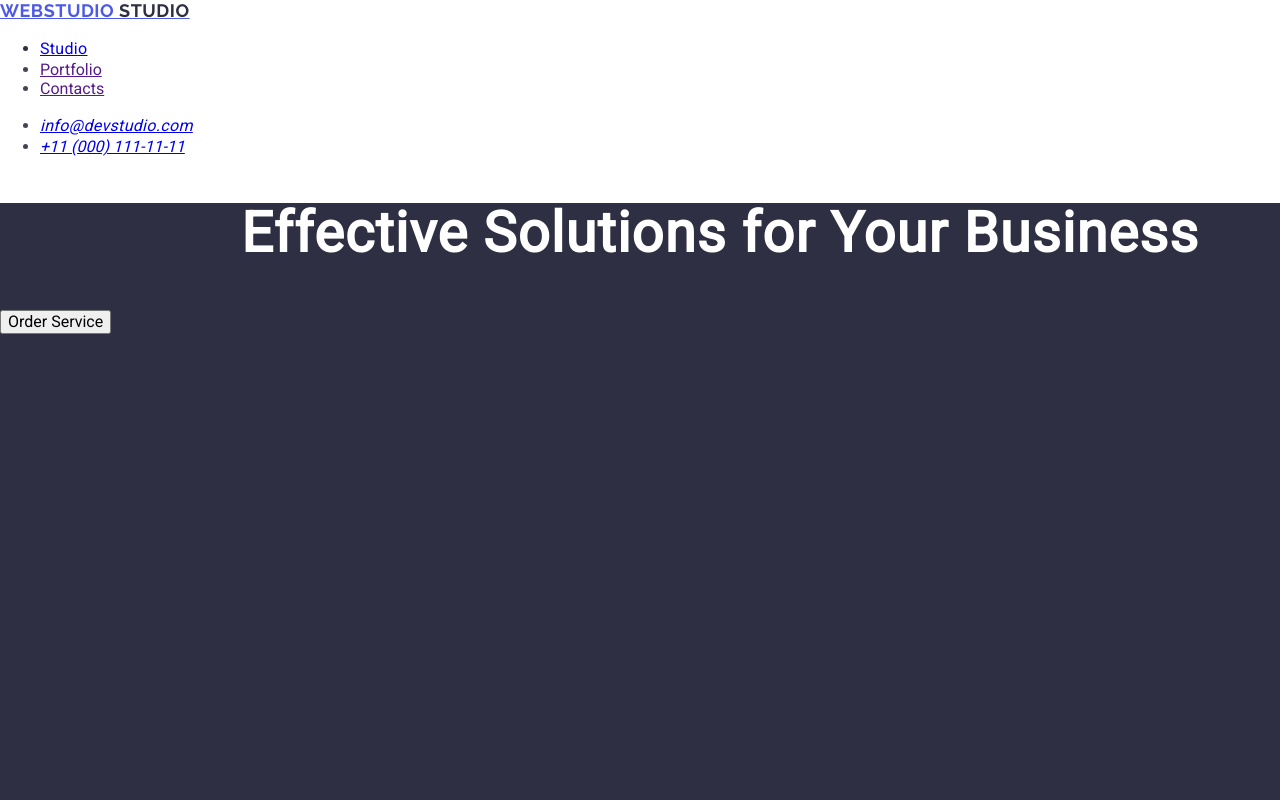
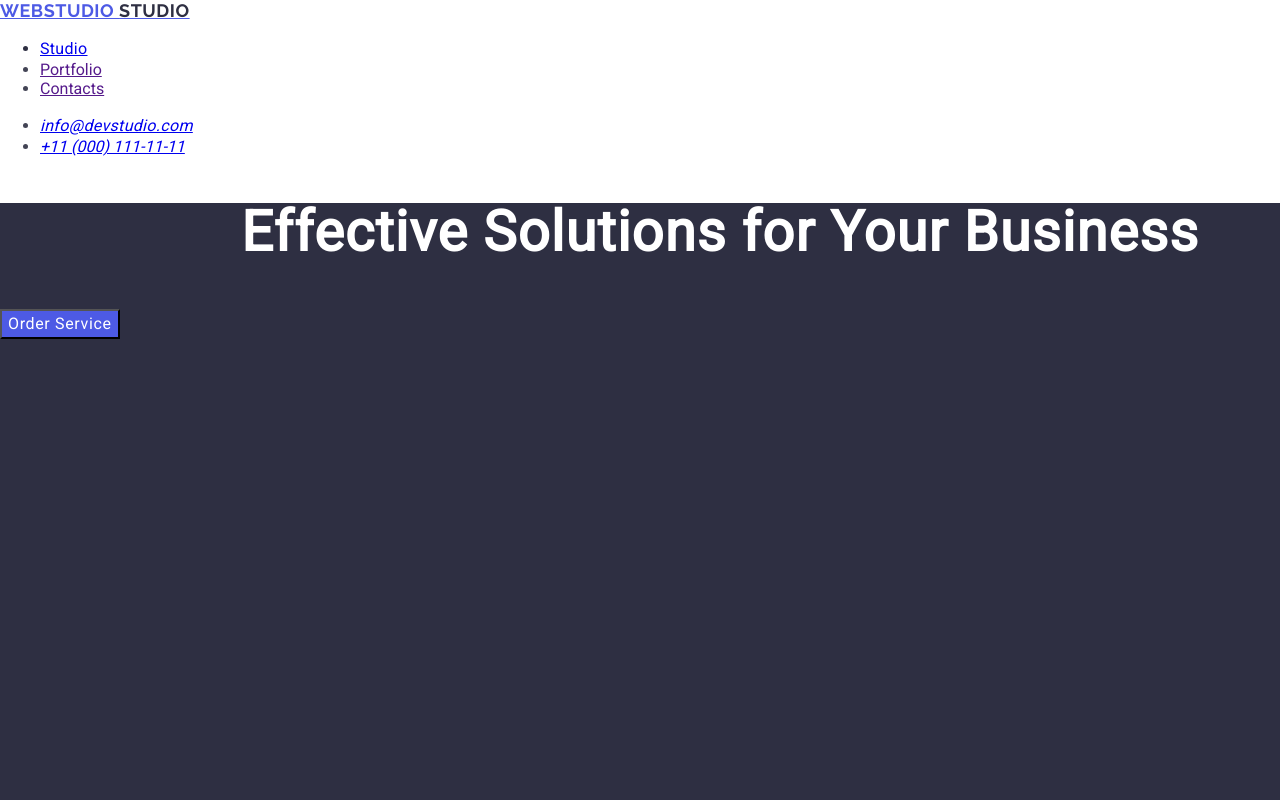
Before and after one commit to Tetiana-Onofriichuk/goit-markup-hw-02, a plain HTML site: page index.html in a window 1280 px wide. Shown: the top 800 px of the page. Drawn offline with nearby package versions, Linux system fonts and the light colour scheme.

Commit message:
add files

```diff
--- a/css/styles.css
+++ b/css/styles.css
@@ -51,12 +51,30 @@ color:#404bbf;
     width: 1440px;
         height: 600px;
 }
+
+.button {
+    background-color: #4D5AE5;
+    font-weight: 500;
+    line-height: 1.5;
+    letter-spacing: 0.04em;
+    color: #ffffff;
+    cursor: pointer;
+}
+
+.button:hover {
+    background-color: #404BBF;
+}
+
+.button:active {
+    background-color: #404BBF;
+}
 .page-title{
 font-weight: 700;
     font-size: 56px;
     line-height: 1.07143;
     letter-spacing: 0.02em;
     text-align: center;
+    line-height: 1.07;
     color: #fff;
 }
 .section-team{
@@ -95,9 +113,7 @@ font-weight: 700;
         color: #434455;
 }
 
-.button{
-    cursor:pointer;
-}
+
 footer{
     background-color: #2e2f42;
 
```
